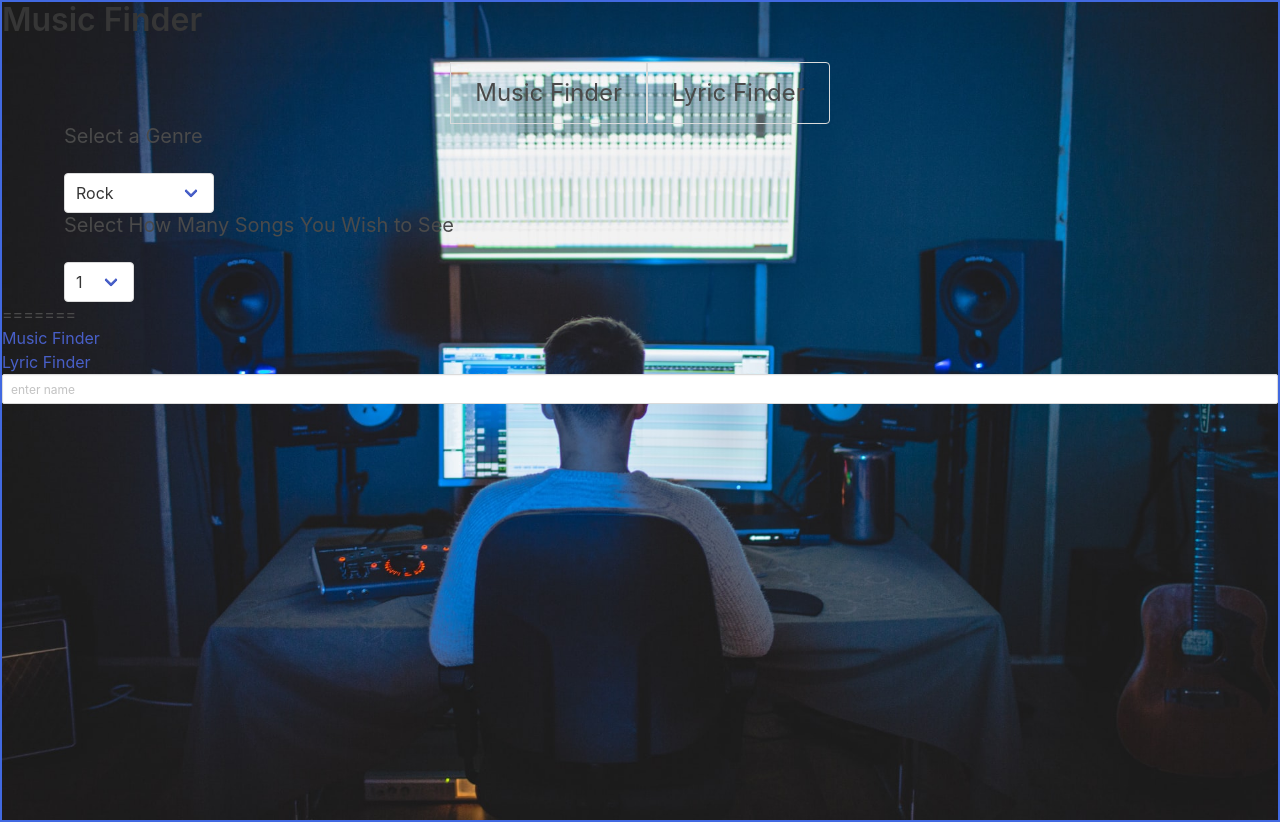
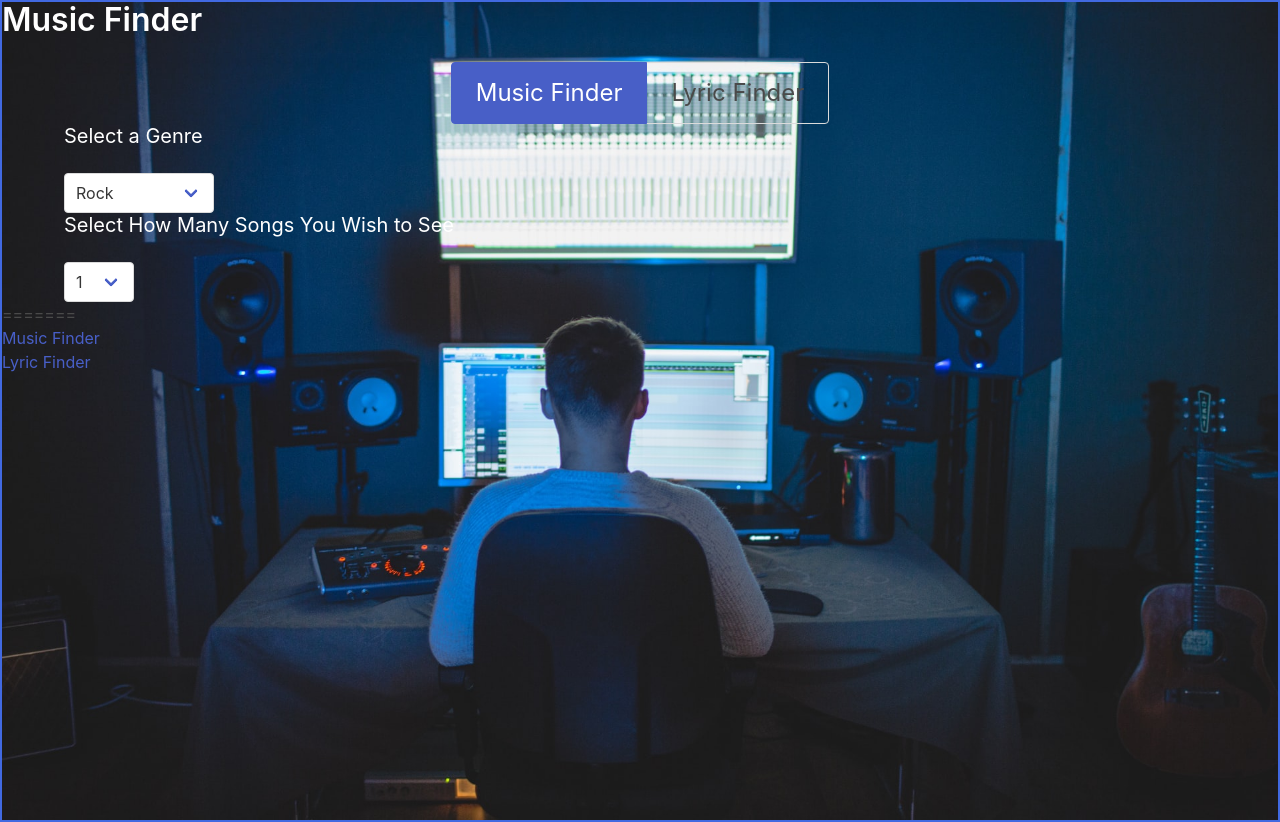
Before and after one commit to kgarden22/musicdiscovery, a plain HTML site: page index.html in a window 1280 px wide. Drawn offline with nearby package versions, Linux system fonts and the light colour scheme.

Commit message:
html with font and button change

```diff
--- a/index.html
+++ b/index.html
@@ -12,15 +12,15 @@
 </head>
 
 <body>
- <!--title on screen  -->
- <h1 class="title">Music Finder</h1>
+<!--title on screen  -->
+<h1 class="title has-text-white">Music Finder</h1>
     <!--pulled code from bulma for nav tabs -->
     <div class="container">
         <div class="tabs is-toggle is-centered is-large">
 
                 <ul>
                 <!-- code for active tab commented out -->
-                    <!-- <li class="is-active"> -->
+                    <li class="is-active">
                     <a href="index.html">Music Finder</a>
                 </li>
                 <li>
@@ -30,12 +30,11 @@
         </div>
     </div>
 
-
 <!--container for entry forms  -->
 <div class="container">
 <!-- form for user input from bulma -->
     <div class="row"></div>
-        <h2 class="subtitle">Select a Genre</h2>
+        <h2 class="subtitle has-text-white">Select a Genre</h2>
 <!-- add drop down from bulma -->
     <div class="select">
         <select>
@@ -49,7 +48,7 @@
     </div>
 <!-- add dropdown for song number returned -->
     <div class="row"></div>
-        <h3 class="subtitle">Select How Many Songs You Wish to See</h3>
+        <h3 class="subtitle has-text-white">Select How Many Songs You Wish to See</h3>
 <!-- dropdown from bulma -->
     <div class="select">
         <select>
@@ -59,7 +58,6 @@
         </select>
     </div>
 </div>
-
 
 
 
@@ -82,9 +80,9 @@
         </div>
     </nav>
     <!-- form for user input from bulma -->
-   <div class="field">
+<div class="field">
         <div class="control">
-            <input class="input is-small" type="text" placeholder="enter name">
+            <!-- <input class="input is-small" type="text" placeholder="enter name"> -->
         </div>
     </div>
     <!-- link to javascript file -->
--- a/styles.css
+++ b/styles.css
@@ -1,4 +1,3 @@
-
 body {
     width: 100%;
     height: 822px;
```
Also changed, not shown: lyrics.html (+8 -8 lines).
